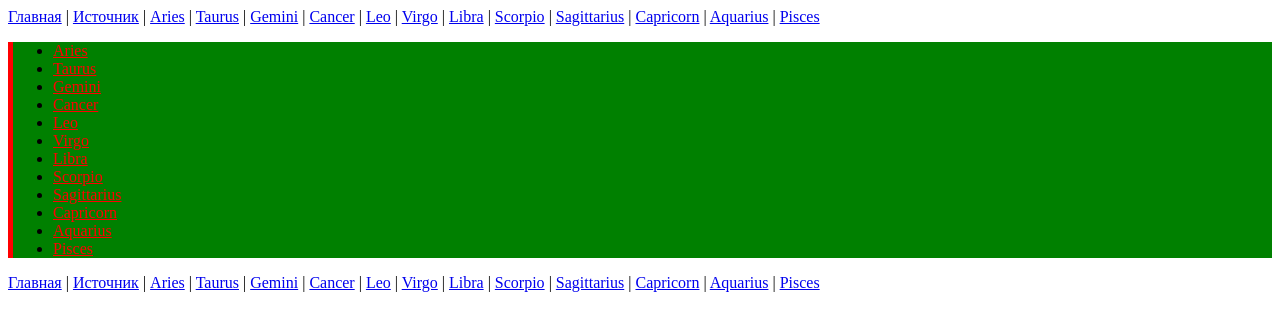
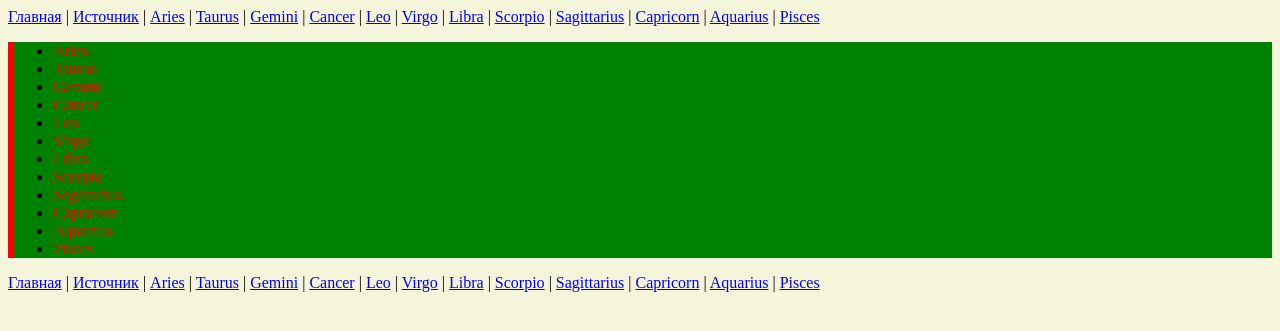
Before and after one commit to Sanqn/Django_progect, a Django app: page /web/ in a window 1280 px wide. Shown: the top 331 px of the page. Run offline with Django 3.2, Linux system fonts and the light colour scheme.

Commit message:
Django_static_base

```diff
--- a/djangoweb/settings.py
+++ b/djangoweb/settings.py
@@ -122,6 +122,9 @@ USE_TZ = True
 # https://docs.djangoproject.com/en/3.2/howto/static-files/
 
 STATIC_URL = '/static/'
+STATICFILES_DIRS = [
+    BASE_DIR / 'static'
+]
 
 # Default primary key field type
 # https://docs.djangoproject.com/en/3.2/ref/settings/#default-auto-field
--- /dev/null
+++ b/static/css/base.css
@@ -0,0 +1,3 @@
+html {
+    background-color: beige;
+}
--- a/templates/base.html
+++ b/templates/base.html
@@ -1,8 +1,11 @@
+{% load static %}
+
 <!DOCTYPE html>
 <html lang="en">
 <head>
     <meta charset="UTF-8">
     <title>{% block title %}{% endblock %}</title>
+    <link rel="stylesheet" href="{% static 'css/base.css' %}">
     {% block css %}{% endblock %}
 </head>
 <body>
```
